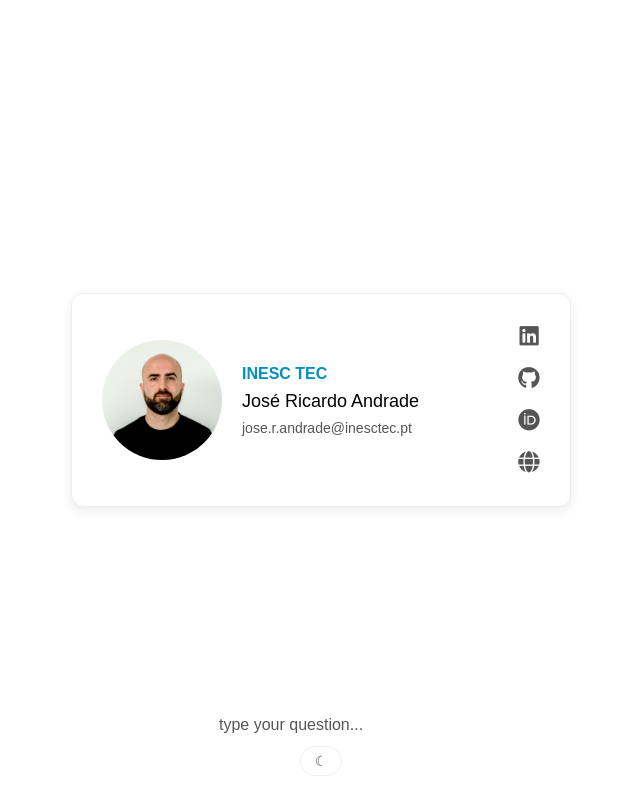
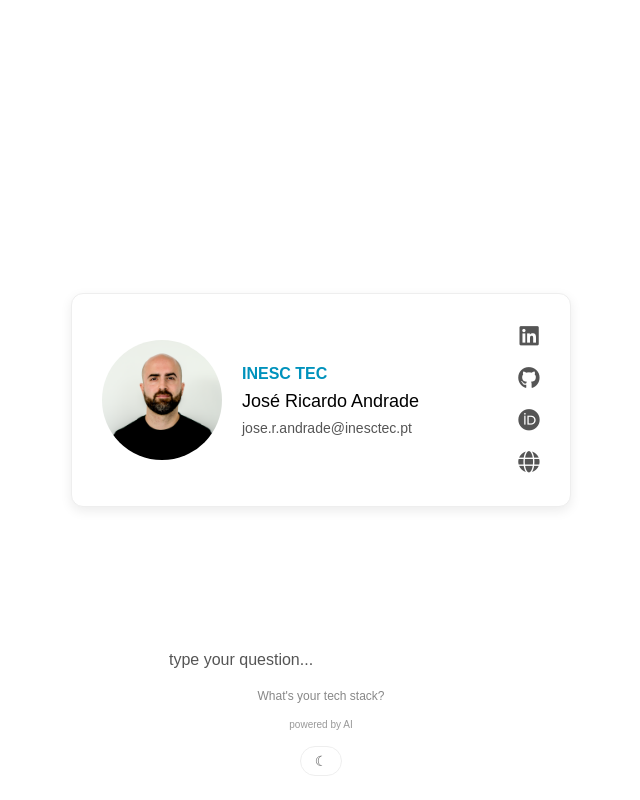
Before and after one commit to itsjrsa/itsjrsa.github.io, a React (Vite) app: page /businesscard in a window 1280 px wide. Both pictures are taken after a click on the button "ask me something". Shown: the whole page, without its empty margins (319-959 px from the left). Built offline with nearby package versions, Linux system fonts and the light colour scheme.

Commit message:
add rotating example questions, AI disclaimer, and shorter responses

```diff
--- a/src/components/common/AskMe.jsx
+++ b/src/components/common/AskMe.jsx
@@ -2,6 +2,19 @@ import { useState, useRef, useEffect } from 'react'
 import styles from './AskMe.module.css'
 
 const API_URL = 'https://askme-api.itsjrsa.workers.dev'
+
+const EXAMPLE_QUESTIONS = [
+  "What's your tech stack?",
+  "Tell me about your research",
+  "What projects have you worked on?",
+  "Where do you work?",
+  "What's your background?",
+  "What databases do you use?",
+  "Have you published any papers?",
+  "What programming languages do you know?",
+  "What tools do you use daily?",
+  "How can I contact you?"
+]
 
 export default function AskMe() {
   const [isWriting, setIsWriting] = useState(false)
@@ -9,6 +22,7 @@ export default function AskMe() {
   const [answer, setAnswer] = useState('')
   const [loading, setLoading] = useState(false)
   const [error, setError] = useState('')
+  const [exampleIndex, setExampleIndex] = useState(0)
   const inputRef = useRef(null)
   const containerRef = useRef(null)
 
@@ -17,6 +31,16 @@ export default function AskMe() {
       inputRef.current.focus()
     }
   }, [isWriting])
+
+  useEffect(() => {
+    if (!isWriting || answer || loading) return
+
+    const interval = setInterval(() => {
+      setExampleIndex((i) => (i + 1) % EXAMPLE_QUESTIONS.length)
+    }, 3000)
+
+    return () => clearInterval(interval)
+  }, [isWriting, answer, loading])
 
   useEffect(() => {
     if (!isWriting) return
@@ -73,6 +97,34 @@ export default function AskMe() {
     }
   }
 
+  const handleExampleClick = async (q) => {
+    if (loading) return
+    setQuestion(q)
+    setLoading(true)
+    setError('')
+    setAnswer('')
+
+    try {
+      const response = await fetch(API_URL, {
+        method: 'POST',
+        headers: { 'Content-Type': 'application/json' },
+        body: JSON.stringify({ question: q }),
+      })
+
+      const data = await response.json()
+
+      if (!response.ok) {
+        throw new Error(data.error || 'Failed to get response')
+      }
+
+      setAnswer(data.answer)
+    } catch (err) {
+      setError(err.message || 'Something went wrong. Please try again.')
+    } finally {
+      setLoading(false)
+    }
+  }
+
   if (!isWriting) {
     return (
       <button
@@ -109,11 +161,24 @@ export default function AskMe() {
         )}
       </form>
 
+      {!answer && !loading && (
+        <>
+          <button
+            className={styles.exampleBtn}
+            onClick={() => handleExampleClick(EXAMPLE_QUESTIONS[exampleIndex])}
+          >
+            {EXAMPLE_QUESTIONS[exampleIndex]}
+          </button>
+          <span className={styles.disclaimer}>powered by AI</span>
+        </>
+      )}
+
       {error && <div className={styles.error}>{error}</div>}
 
       {answer && (
         <div className={styles.answer}>
           <p>{answer}</p>
+          <span className={styles.disclaimer}>powered by AI</span>
           <button className={styles.resetBtn} onClick={handleClose}>
             ask another
           </button>
--- a/src/components/common/AskMe.module.css
+++ b/src/components/common/AskMe.module.css
@@ -32,7 +32,7 @@
   color: var(--color-text-muted);
   font-size: 16px;
   outline: none;
-  width: 220px;
+  width: 320px;
   padding: 4px 8px;
 }
 
@@ -59,6 +59,30 @@
   cursor: not-allowed;
 }
 
+.examples {
+  display: flex;
+  flex-wrap: wrap;
+  gap: 8px;
+  justify-content: center;
+  max-width: 320px;
+}
+
+.exampleBtn {
+  background: none;
+  border: none;
+  color: var(--color-text-muted);
+  font-size: 12px;
+  cursor: pointer;
+  padding: 4px 8px;
+  transition: color 0.2s ease;
+  opacity: 0.7;
+}
+
+.exampleBtn:hover {
+  color: var(--color-text);
+  opacity: 1;
+}
+
 .error {
   padding: 8px 14px;
   color: #e74c3c;
@@ -74,10 +98,18 @@
 }
 
 .answer p {
-  margin: 0 0 12px 0;
+  margin: 0 0 8px 0;
   font-size: 13px;
   line-height: 1.5;
   color: var(--color-text);
+}
+
+.disclaimer {
+  display: block;
+  font-size: 10px;
+  color: var(--color-text-muted);
+  opacity: 0.6;
+  margin-bottom: 8px;
 }
 
 .resetBtn {
```
Also changed, not shown: 1 other file (tests, documents, lock files or other folders).
